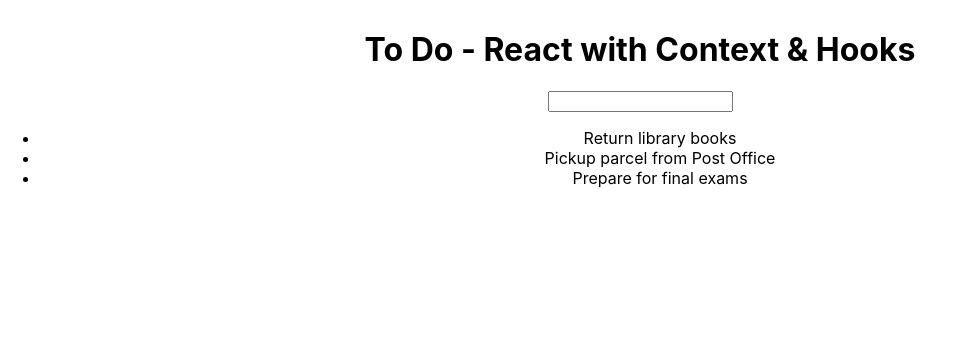
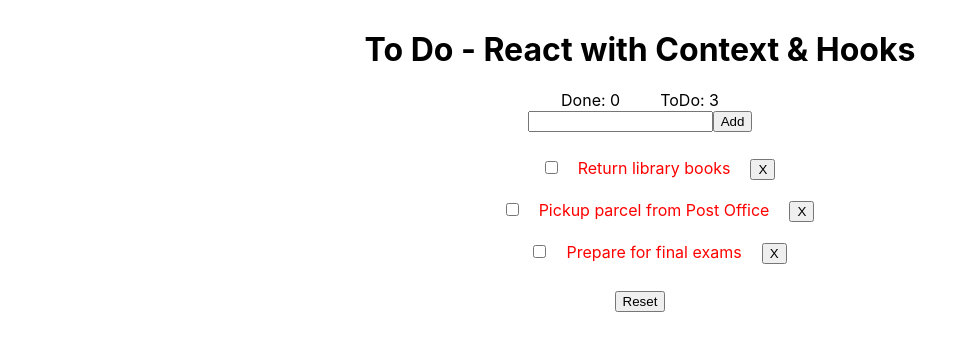
Before and after one commit to BurgheleaDaniel/reacttodo, a React (Create React App) app: page / in a window 1280 px wide. Shown: the top 350 px of the page, without its empty margins (0-955 px from the left). Built offline with nearby package versions, Linux system fonts and the light colour scheme.

Commit message:
use reducers & add todo counter

```diff
--- a/package.json
+++ b/package.json
@@ -6,9 +6,12 @@
     "@testing-library/jest-dom": "^4.2.4",
     "@testing-library/react": "^9.5.0",
     "@testing-library/user-event": "^7.2.1",
+    "bootstrap": "^4.5.0",
     "react": "^16.13.1",
     "react-dom": "^16.13.1",
-    "react-scripts": "3.4.1"
+    "react-native-uuid": "^1.4.9",
+    "react-scripts": "3.4.1",
+    "uuid": "^8.2.0"
   },
   "scripts": {
     "start": "react-scripts start",
--- a/src/App.js
+++ b/src/App.js
@@ -1,17 +1,21 @@
 import React from "react";
 import ToDoInput from "./components/ToDoInput";
 import ToDoList from "./components/ToDoList";
-import { ToDoProvider, toDos } from "./TodoContext";
+import ToDoContextProvider from "./contexts/TodoContext";
+import ToDoCounter from "./components/ToDoCounter";
+import ResetState from "./components/ResetState";
 
 function App() {
   return (
     <div className="container-fluid">
       <h1>To Do - React with Context & Hooks</h1>
 
-      <ToDoProvider value={toDos}>
+      <ToDoContextProvider>
+        <ToDoCounter />
         <ToDoInput />
         <ToDoList />
-      </ToDoProvider>
+        <ResetState />
+      </ToDoContextProvider>
     </div>
   );
 }
--- /dev/null
+++ b/src/components/ResetState.js
@@ -0,0 +1,15 @@
+import React, { useContext } from "react";
+import { ToDoContext } from "../contexts/TodoContext";
+import actionTypes from "../reducers/actionTypes";
+
+const ResetState = () => {
+  const { dispatch } = useContext(ToDoContext);
+
+  const resetState = () => {
+    dispatch({ type: actionTypes.RESET_TODO });
+  };
+
+  return <button onClick={resetState}>Reset</button>;
+};
+
+export default ResetState;
--- /dev/null
+++ b/src/components/ToDoCounter.js
@@ -0,0 +1,18 @@
+import React, { useContext } from "react";
+import { ToDoContext } from "../contexts/TodoContext";
+
+const ToDoCounter = () => {
+  const { toDos } = useContext(ToDoContext);
+
+  const doneCount = toDos.filter((toDo) => toDo.done === true).length;
+  const todoCount = toDos.length - doneCount;
+
+  return (
+    <div className="statusCounter">
+      <span>Done: {doneCount}</span>
+      <span>ToDo: {todoCount}</span>
+    </div>
+  );
+};
+
+export default ToDoCounter;
--- a/src/components/ToDoInput.js
+++ b/src/components/ToDoInput.js
@@ -1,20 +1,32 @@
-import React, { useState } from "react";
+import React, { useState, useContext } from "react";
+import { ToDoContext } from "../contexts/TodoContext";
+import actionTypes from "../reducers/actionTypes";
 
 const ToDoInput = () => {
   const [toDo, setToDo] = useState("");
+  const { dispatch } = useContext(ToDoContext);
 
   const handleChange = (e) => {
     setToDo(e.target.value);
   };
 
   const handleSubmit = (e) => {
-    alert(toDo);
-    e.prevetDefault();
+    e.preventDefault();
+    dispatch({ type: actionTypes.ADD_TODO, title: toDo });
+    setToDo("");
   };
 
   return (
     <form onSubmit={handleSubmit}>
-      <input type="text" name="toDo" value={toDo} onChange={handleChange} />
+      <input
+        type="text"
+        name="toDo"
+        value={toDo}
+        onChange={handleChange}
+        required
+      />
+
+      <input type="submit" value="Add" />
     </form>
   );
 };
--- a/src/components/ToDoList.js
+++ b/src/components/ToDoList.js
@@ -1,14 +1,33 @@
 import React, { useContext } from "react";
-import ToDoContext from "../TodoContext";
+import { ToDoContext } from "../contexts/TodoContext";
+import actionTypes from "../reducers/actionTypes";
 
 const ToDoList = () => {
-  const toDos = useContext(ToDoContext);
-  console.log(toDos);
+  const { toDos, dispatch } = useContext(ToDoContext);
+
+  const removeToDo = (id) => {
+    dispatch({ type: actionTypes.REMOVE_TODO, id });
+  };
+
+  const toggleToDo = (id) => {
+    dispatch({ type: actionTypes.TOGGLE_TODO, id });
+  };
+
   return (
-    <ul>
-      {toDos.map((toDo) => (
-        <li key={toDo.id}>{toDo.title}</li>
-      ))}
+    <ul className="toDoList">
+      {toDos.map((toDo) => {
+        return (
+          <div key={toDo.id} className="inlineList">
+            <input
+              type="checkbox"
+              checked={toDo.done ? "checked" : ""}
+              onChange={() => toggleToDo(toDo.id)}
+            />
+            <li className={toDo.done ? "done" : "todo"}>{toDo.title}</li>
+            <button onClick={() => removeToDo(toDo.id)}>X</button>
+          </div>
+        );
+      })}
     </ul>
   );
 };
--- /dev/null
+++ b/src/contexts/TodoContext.js
@@ -0,0 +1,17 @@
+import React, { createContext, useReducer } from "react";
+import { toDoReducer } from "../reducers/toDoReducer";
+import { initialState } from "./initialState";
+
+export const ToDoContext = createContext();
+
+const ToDoContextProvider = (props) => {
+  const [toDos, dispatch] = useReducer(toDoReducer, initialState);
+
+  return (
+    <ToDoContext.Provider value={{ toDos, dispatch }}>
+      {props.children}
+    </ToDoContext.Provider>
+  );
+};
+
+export default ToDoContextProvider;
--- a/src/TodoContext.js
+++ b/src/contexts/initialState.js
@@ -1,6 +1,4 @@
-import React from "react";
-
-export const toDos = [
+export const initialState = [
   {
     id: 1,
     title: "Return library books",
@@ -17,9 +15,3 @@ export const toDos = [
     done: false,
   },
 ];
-
-const ToDoContext = React.createContext();
-
-export const ToDoProvider = ToDoContext.Provider;
-
-export default ToDoContext;
--- a/src/index.css
+++ b/src/index.css
@@ -11,3 +11,26 @@ body {
   margin: 30px auto;
   text-align: center;
 }
+
+.toDoList {
+  list-style-type: none;
+}
+
+.inlineList * {
+  display: inline-block;
+  margin: 10px;
+}
+
+.done {
+  color: green;
+  font-weight: bold;
+  text-decoration: line-through;
+}
+
+.todo {
+  color: red;
+}
+
+.statusCounter span {
+  margin: 20px;
+}
--- /dev/null
+++ b/src/reducers/actionTypes.js
@@ -0,0 +1,8 @@
+const actionTypes = {
+  ADD_TODO: "ADD_TODO",
+  REMOVE_TODO: "REMOVE_TODO",
+  TOGGLE_TODO: "TOGGLE_TODO",
+  RESET_TODO: "RESET_TODO",
+};
+
+export default actionTypes;
--- /dev/null
+++ b/src/reducers/toDoReducer.js
@@ -0,0 +1,28 @@
+import actionTypes from "./actionTypes";
+import uuid from "react-native-uuid";
+import { initialState } from "../contexts/initialState";
+
+export const toDoReducer = (state, action) => {
+  switch (action.type) {
+    case actionTypes.ADD_TODO:
+      return [...state, { id: uuid.v4(), title: action.title }];
+
+    case actionTypes.REMOVE_TODO:
+      return state.filter((toDo) => toDo.id !== action.id);
+
+    case actionTypes.TOGGLE_TODO:
+      return state.map((toDo) => {
+        var temp = Object.assign({}, toDo);
+        if (temp.id === action.id) {
+          temp.done = !temp.done;
+        }
+        return temp;
+      });
+
+    case actionTypes.RESET_TODO:
+      return [...initialState];
+
+    default:
+      return state;
+  }
+};
```
Also changed, not shown: 1 other file (tests, documents, lock files or other folders).
